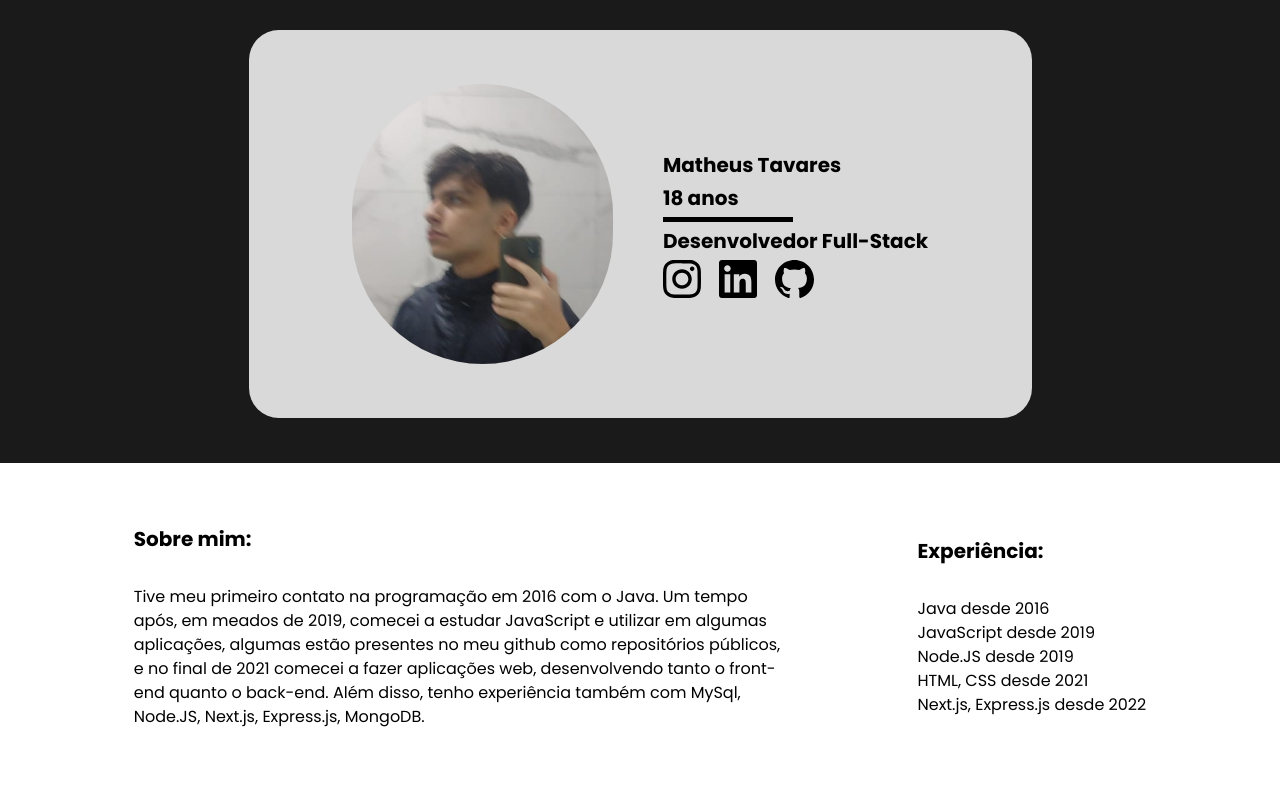
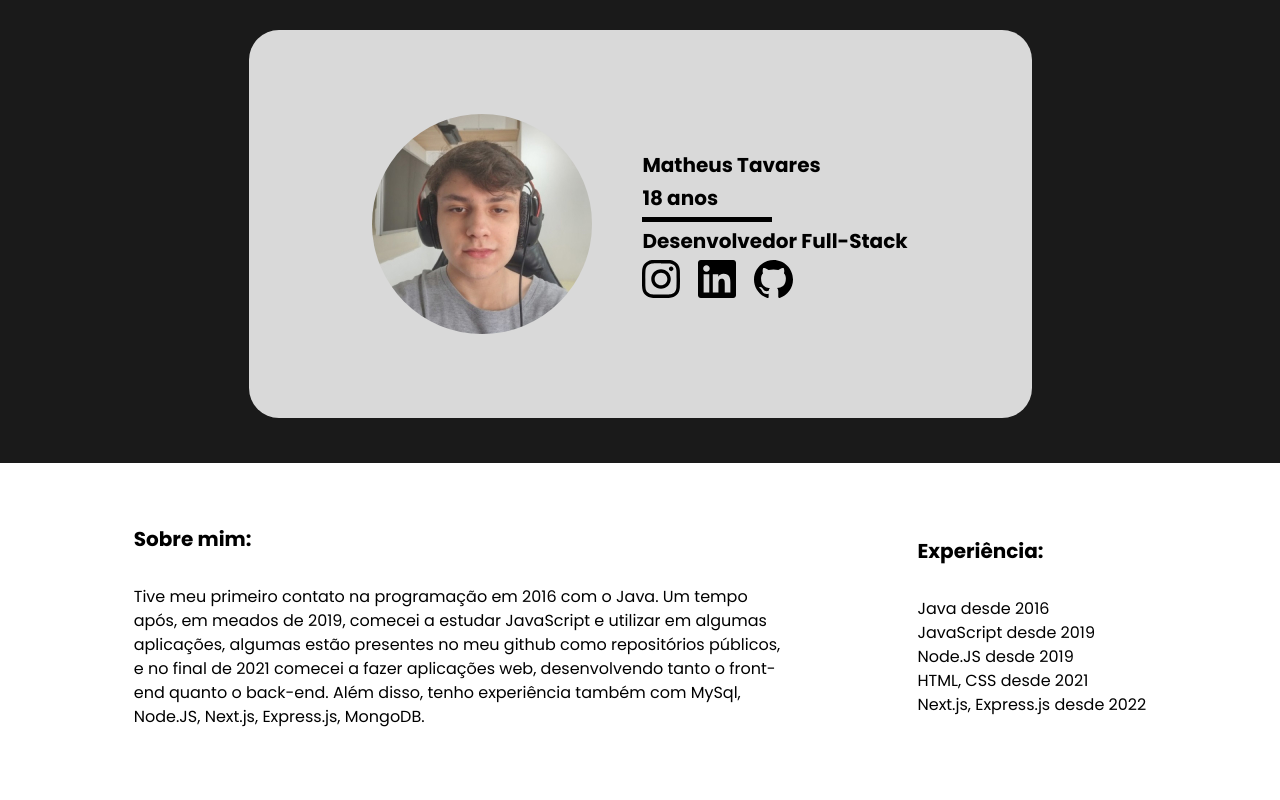
Before and after one commit to tavaresmatheusz/matheustavares.me, a Next.js app: page / in a window 1280 px wide. Shown: the top 800 px of the page. Built offline with nearby package versions, Linux system fonts and the light colour scheme.

Commit message:
Nova foto :)

```diff
--- a/components/Matheus.tsx
+++ b/components/Matheus.tsx
@@ -9,7 +9,7 @@ const Matheus = (): JSX.Element => {
     <div className="md:bg-[#1A1A1A] bg-[#D9D9D9] h-[463px] flex justify-center">
         <div className="bg-[#D9D9D9] flex justify-center w-[783px] md:h-[388px] h-[420px] items-center rounded-[30px] mt-[30px]">
             <div className="md:w-[580px] w-[100%] md:h-[253px] h-[100%] flex justify-center md:flex-row flex-col items-center md:gap-x-[50px]">
-                <Image src={"/profile.png"} alt={"Matheus Tavares"} width={261} height={273} quality={"100%"} className="md:rounded-full"/>
+                <Image src={"/profile.jpg"} alt={"Matheus Tavares"} width={220} height={220} quality={"100%"} className="md:rounded-full"/>
                 <div className="flex flex-col gap-y-[5px]">
                     <h2 className="font-['Poppins'] text-xl font-bold text-black">Matheus Tavares</h2>
                     <h2 className="font-['Poppins'] text-xl font-bold text-black">18 anos</h2>
```
Also changed, not shown: public/old_profile.png (renamed from public/profile.png), public/profile.jpg (added).
